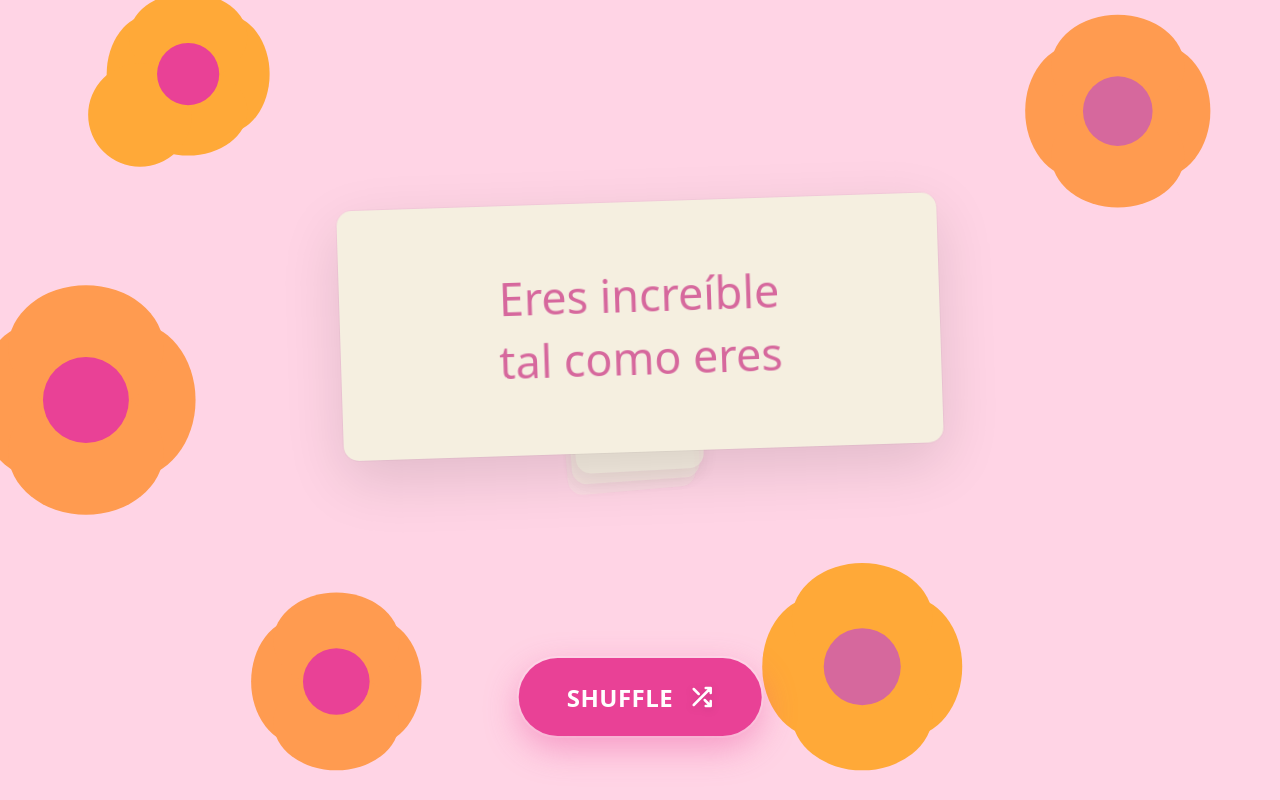
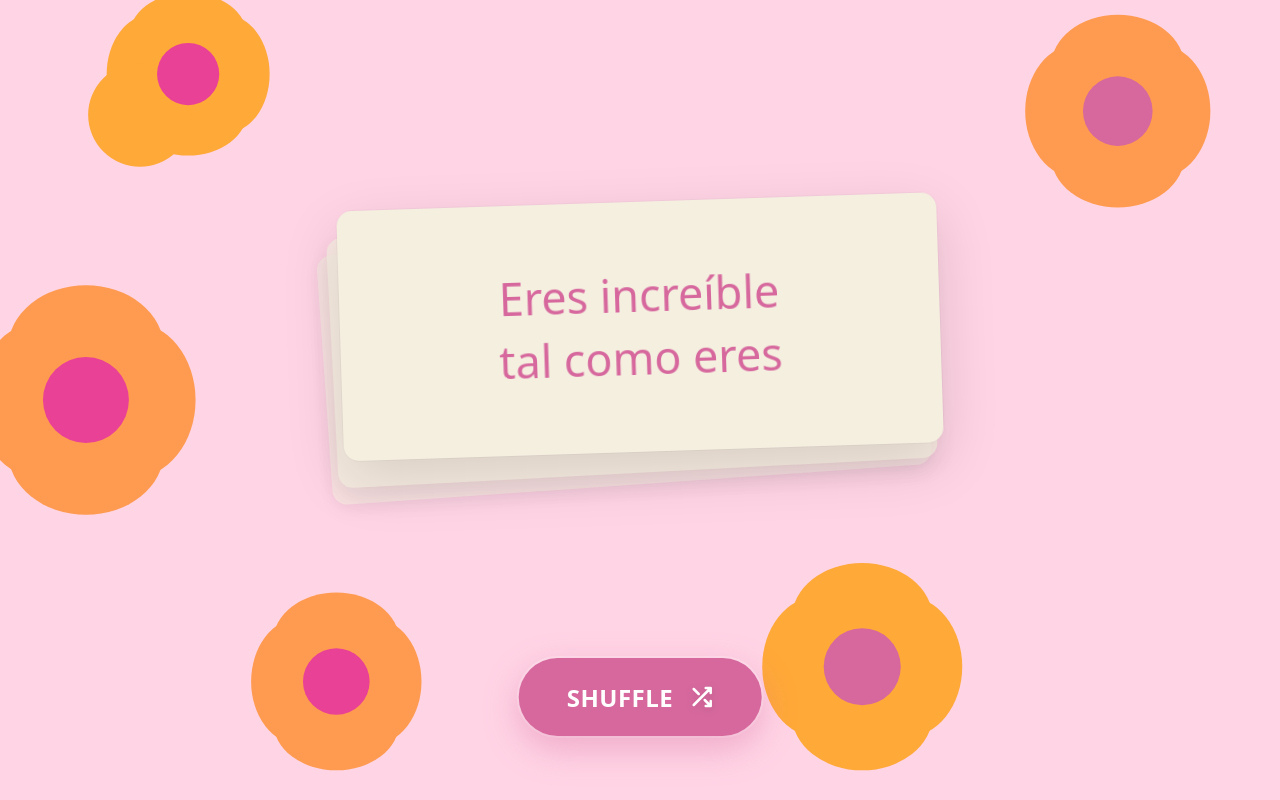
Before and after one commit to FlorCdP/test, a plain HTML site: page index.html in a window 1280 px wide. Drawn offline with Linux system fonts and the light colour scheme; a web font is replaced by a local one.

Commit message:
Fix card stack and button color consistency
Card stack improvements:
- Reduced to only 2 cards behind main card
- Changed card width from max-width to fixed width (600px)
- All cards now have exact same width
- Increased spacing between stacked cards for better visibility
- Removed third card from HTML and CSS

Button color update:
- Changed button background to match affirmation text pink (#D6689D)
- Updated shadow colors to match new pink
- Hover state brightens to #E94196
- Maintains visual consistency across design

🤖 Generated with [Claude Code](https://claude.com/claude-code)

Co-Authored-By: Claude <noreply@anthropic.com>

```diff
--- a/index.html
+++ b/index.html
@@ -14,7 +14,6 @@
 
     <div class="card-container">
         <div class="card-stack">
-            <div class="card card-back-3"></div>
             <div class="card card-back-2"></div>
             <div class="card card-back-1"></div>
         </div>
--- a/styles.css
+++ b/styles.css
@@ -55,7 +55,7 @@ body {
     background: #F5EFE0;
     border-radius: 15px;
     padding: 3rem 4rem;
-    max-width: 600px;
+    width: 600px;
     min-height: 250px;
     display: flex;
     align-items: center;
@@ -78,30 +78,22 @@ body {
 }
 
 .card-back-1,
-.card-back-2,
-.card-back-3 {
+.card-back-2 {
     position: absolute;
     opacity: 0.7;
 }
 
 .card-back-1 {
     z-index: 3;
-    transform: translateY(10px) translateX(-6px) rotate(-3deg);
-    box-shadow: 0 8px 20px rgba(0, 0, 0, 0.08);
+    transform: translateY(12px) translateX(-8px) rotate(-3deg);
+    box-shadow: 0 10px 25px rgba(0, 0, 0, 0.1);
 }
 
 .card-back-2 {
     z-index: 2;
-    transform: translateY(20px) translateX(-12px) rotate(-4deg);
-    box-shadow: 0 4px 15px rgba(0, 0, 0, 0.06);
+    transform: translateY(24px) translateX(-16px) rotate(-4deg);
+    box-shadow: 0 6px 18px rgba(0, 0, 0, 0.08);
     opacity: 0.5;
-}
-
-.card-back-3 {
-    z-index: 1;
-    transform: translateY(30px) translateX(-18px) rotate(-5deg);
-    box-shadow: 0 2px 10px rgba(0, 0, 0, 0.04);
-    opacity: 0.3;
 }
 
 @keyframes float {
@@ -151,7 +143,7 @@ body {
 }
 
 .shuffle-btn {
-    background: #E94196;
+    background: #D6689D;
     border: none;
     border-radius: 50px;
     padding: 1.4rem 3rem;
@@ -166,7 +158,7 @@ body {
     align-items: center;
     gap: 1rem;
     box-shadow:
-        0 12px 35px rgba(233, 65, 150, 0.4),
+        0 12px 35px rgba(214, 104, 157, 0.4),
         0 0 0 2px rgba(255, 255, 255, 0.3);
     transition: all 0.4s cubic-bezier(0.34, 1.56, 0.64, 1);
 }
@@ -174,9 +166,9 @@ body {
 .shuffle-btn:hover {
     transform: translateY(-5px) scale(1.08);
     box-shadow:
-        0 18px 50px rgba(233, 65, 150, 0.5),
+        0 18px 50px rgba(214, 104, 157, 0.5),
         0 0 0 2px rgba(255, 255, 255, 0.5);
-    background: #FF4DA6;
+    background: #E94196;
 }
 
 .shuffle-btn:active {
```
